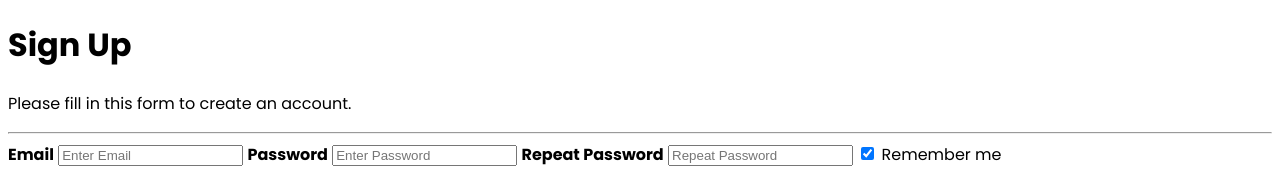
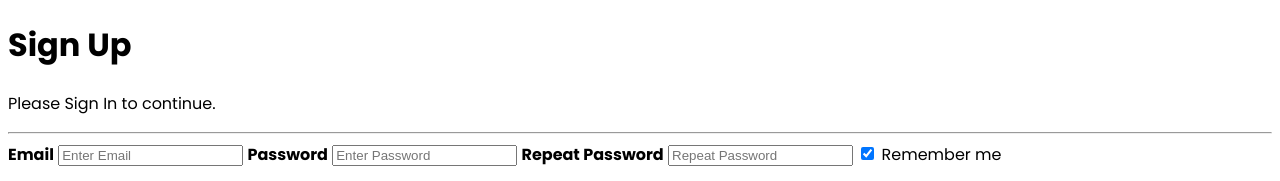
Before and after one commit to LHgaming0/lutsplace.fun, a plain HTML site: page index.html in a window 1280 px wide. Shown: the top 181 px of the page. Drawn offline with Linux system fonts and the light colour scheme.

Commit message:
Update index.html

```diff
--- a/index.html
+++ b/index.html
@@ -10,7 +10,7 @@
   <form action="action_page.php">
   <div class="container">
     <h1>Sign Up</h1>
-    <p>Please fill in this form to create an account.</p>
+    <p>Please Sign In to continue.</p>
     <hr>
 
     <label for="email"><b>Email</b></label>
```
